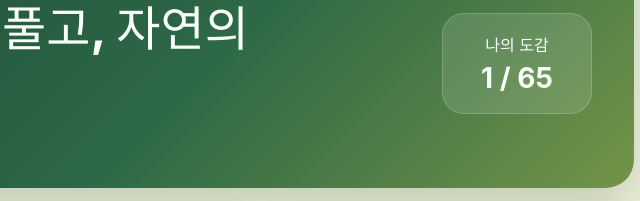
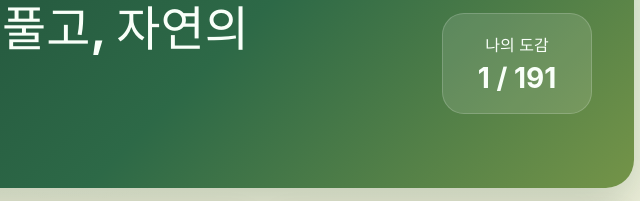
Before and after one commit to skrwl24-ux/sunshine-animals, a plain HTML site: page dev-index.html in a window 1280 px wide. Shown: the part 195-396 px from the top of the page, 566-1206 px from the left. Drawn offline with Linux system fonts and the light colour scheme.

Commit message:
Load main game data before readable modules

```diff
--- a/dev-index.html
+++ b/dev-index.html
@@ -10,6 +10,7 @@
   </head>
   <body>
     <div id="app"></div>
+    <script src="./game-data.js"></script>
     <script type="module" src="./src/app/main.js"></script>
   </body>
 </html>
```
